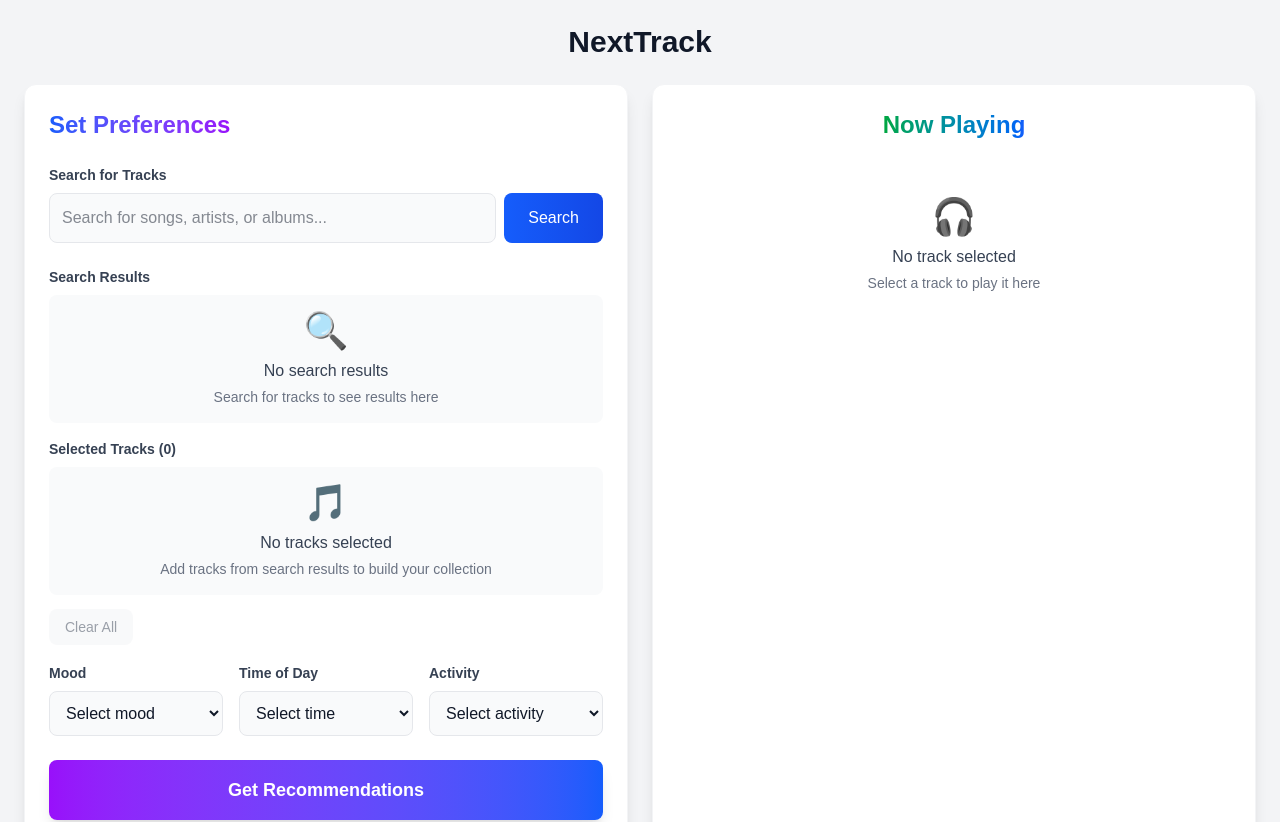
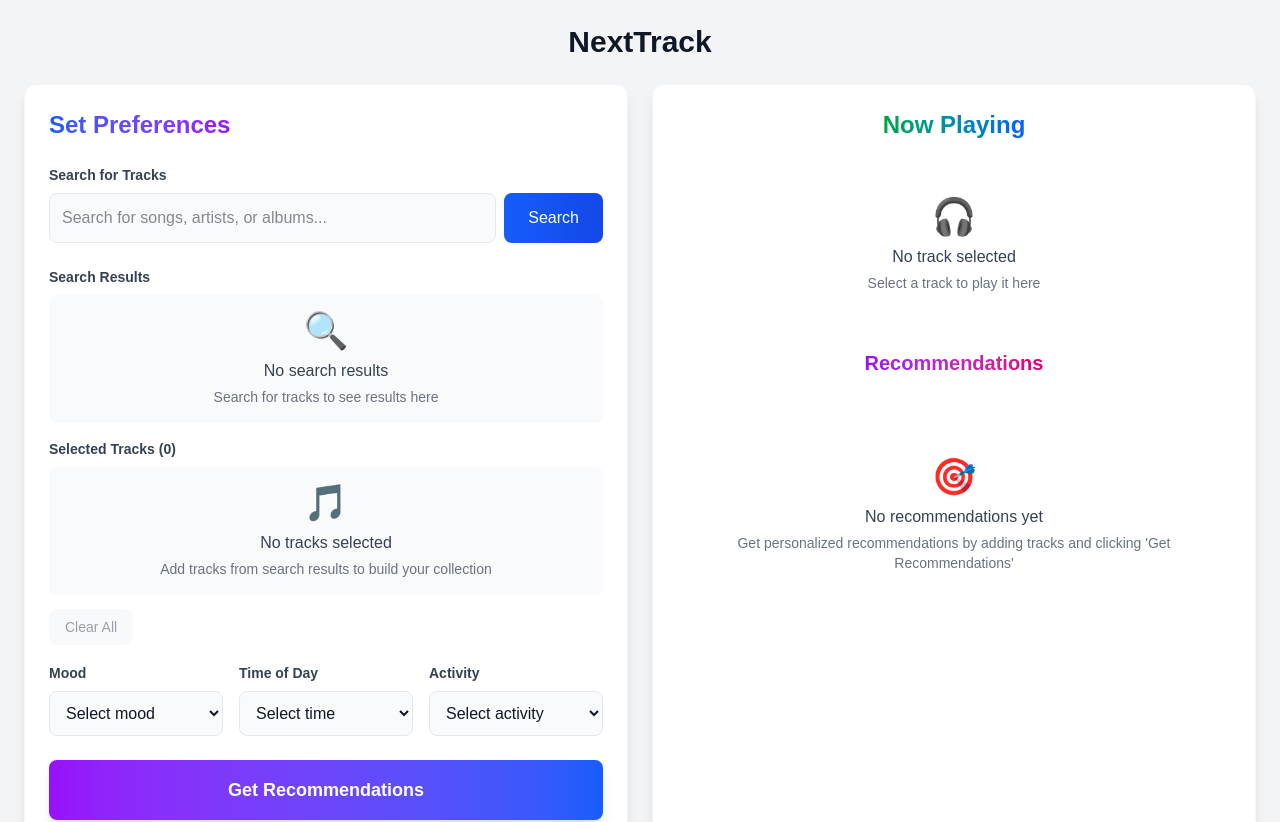
Before and after one commit to zayLatt25/NextTrack, a Next.js app: page / in a window 1280 px wide. Shown: the top 822 px of the page. Built offline with nearby package versions, Linux system fonts and the light colour scheme.

Commit message:
moved recommendations below now playing

```diff
--- a/src/app/page.tsx
+++ b/src/app/page.tsx
@@ -382,7 +382,7 @@ export default function Home() {
               style={{ borderRadius: "12px" }}
               src={`https://open.spotify.com/embed/track/${selectedTrackId}?autoplay=true`}
               width="100%"
-              height="400"
+              height="200"
               allow="autoplay; clipboard-write; encrypted-media; fullscreen; picture-in-picture"
               loading="lazy"
             ></iframe>
@@ -393,29 +393,26 @@ export default function Home() {
               description="Select a track to play it here"
             />
           )}
-        </div>
-      </div>
-
 
           {/* Recommendations */}
-      <div className="mt-8">
-        <h2 className="text-3xl font-bold mb-6 text-gray-900 text-center">
+          <div className="mt-6">
+            <h3 className="text-xl font-bold mb-4 text-gray-900 text-center">
               <span className="bg-gradient-to-r from-purple-600 to-pink-600 bg-clip-text text-transparent">Recommendations</span>
-        </h2>
-        <div className="grid grid-cols-1 md:grid-cols-2 lg:grid-cols-3 gap-6">
+            </h3>
+            <div className="grid grid-cols-1 gap-3 max-h-64 overflow-y-auto">
               {loading ? (
-            Array.from({ length: 6 }).map((_, index) => (
+                Array.from({ length: 3 }).map((_, index) => (
                   <RecommendationSkeleton key={index} />
                 ))
               ) : recommendations.length > 0 ? (
                 recommendations.map((rec: Recommendation) => (
                   <div
                     key={rec.track?.id || Math.random()}
-                className="p-6 bg-white rounded-xl shadow-lg border border-gray-100 hover:shadow-xl transition-all duration-300 flex flex-col space-y-4 group"
+                    className="p-4 bg-gray-50 rounded-lg border border-gray-100 hover:shadow-md transition-all duration-200 flex items-center justify-between group"
                   >
-                <div className="flex-1">
+                    <div className="flex-1 min-w-0">
                       <div
-                    className="text-xl font-bold text-gray-800 truncate mb-2 group-hover:text-purple-600 transition-colors duration-200"
+                        className="font-semibold text-gray-800 truncate group-hover:text-purple-600 transition-colors duration-200"
                         style={{
                           overflow: "hidden",
                           whiteSpace: "nowrap",
@@ -424,16 +421,11 @@ export default function Home() {
                       >
                         {rec.track?.title || "Unknown Title"}
                       </div>
-                  <div className="text-sm text-gray-600 mb-1">
-                    <span className="font-medium">Artist:</span> {rec.track?.artist || "Unknown Artist"}
+                      <div className="text-sm text-gray-600 truncate">
+                        {rec.track?.artist || "Unknown Artist"}
                       </div>
-                  <div className="text-sm text-gray-600 mb-3">
-                    <span className="font-medium">Genre:</span> {rec.track?.genre || "Unknown Genre"}
-                  </div>
-                  <div className="flex items-center justify-between">
-                    <div className="text-sm font-semibold text-purple-600 bg-purple-50 px-3 py-1 rounded-full">
+                      <div className="text-xs text-purple-600 font-medium">
                         Score: {rec.score || 0}
-                    </div>
                       </div>
                     </div>
                     <button
@@ -441,24 +433,25 @@ export default function Home() {
                         console.log("Selected Track ID:", rec.track?.id);
                         setSelectedTrackId(rec.track?.id);
                       }}
-                  className="w-full px-4 py-3 bg-gradient-to-r from-green-500 to-emerald-600 text-white rounded-lg hover:from-green-600 hover:to-emerald-700 font-medium transition-all duration-200 shadow-md hover:shadow-lg"
+                      className="ml-3 px-3 py-2 bg-gradient-to-r from-green-500 to-emerald-600 text-white text-sm rounded-lg hover:from-green-600 hover:to-emerald-700 font-medium transition-all duration-200 shadow-sm hover:shadow-md"
                     >
-                  Play Track
+                      Play
                     </button>
                   </div>
                 ))
               ) : (
-            <div className="col-span-full">
+                <div className="text-center py-8">
                   <EmptyState
                     icon="🎯"
                     title="No recommendations yet"
                     description="Get personalized recommendations by adding tracks and clicking 'Get Recommendations'"
-                className="py-16"
                   />
                 </div>
               )}
             </div>
           </div>
         </div>
+      </div>
+    </div>
   );
 }
```
Lines whose indentation alone changed are shown as unchanged.
